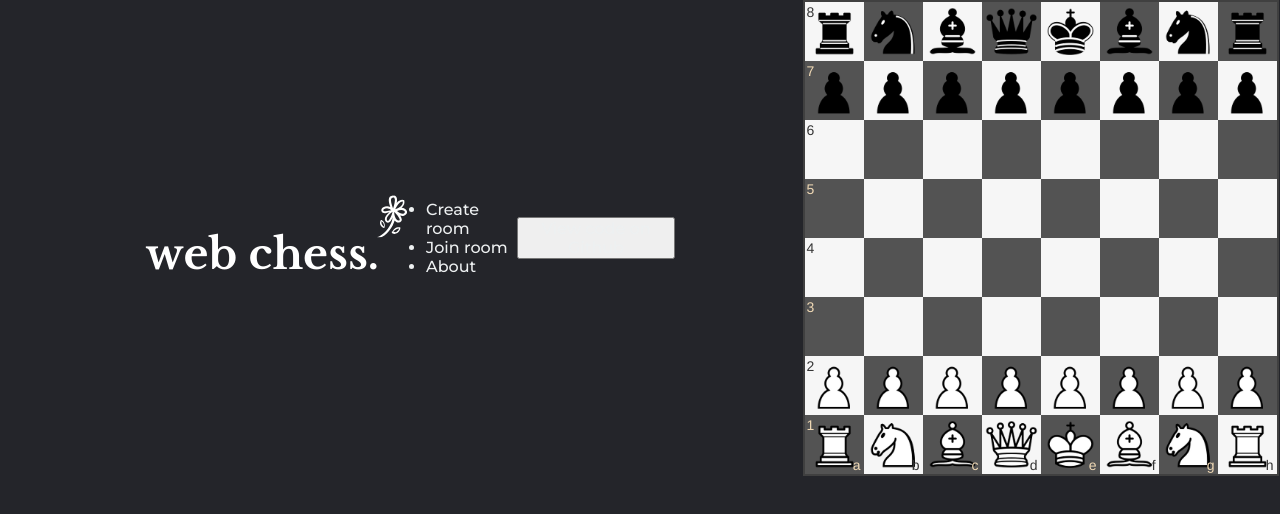
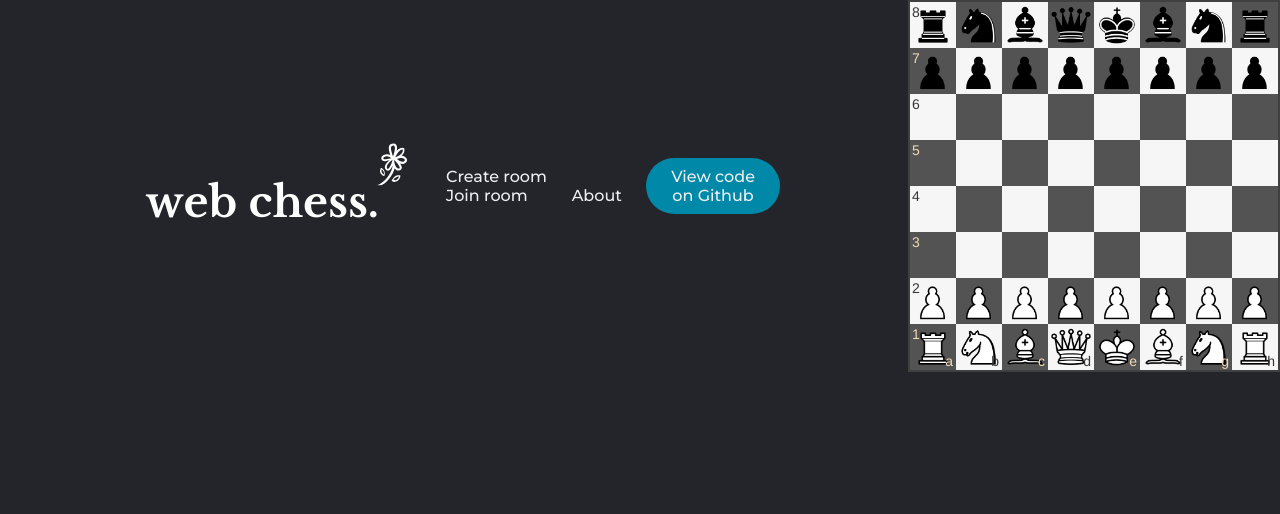
Before and after one commit to poulomi-g/Web-Chess-with-Socket.io, a website: page public/default.html in a window 1280 px wide. Drawn offline with nearby package versions, Linux system fonts and the light colour scheme; no server answers.

Commit message:
nav changes

```diff
--- a/public/default.css
+++ b/public/default.css
@@ -4,6 +4,13 @@
     box-sizing: border-box;
     margin: 0;
     padding: 0;
+}
+
+body {
+    overflow-y: auto;
+    display: flex;
+    align-items: center;
+    justify-content: center;
 }
 
 li, a, button {
@@ -19,14 +26,45 @@ header {
     justify-content: space-between;
     align-items: center;
     padding: 30px 10%;
+    float: left;
 }
-body {
-    overflow-y: auto;
-    display: flex;
-    align-items: center;
-    justify-content: center;
+
+.logo {
+    cursor: pointer;
+}
+
+.nav_links {
+    list-style: none;
+}
+
+.nav_links li {
+    display: inline-block;
+    padding: 0px 20px;
+}
+
+.nav_links li a {
+    transition: all 0.3s ease 0s;
+
+}
+
+.nav_links li a:hover {
+    color: #0088a9
+}
+
+button {
+    padding: 9px 25px;
+    background-color: rgba(0, 136, 169, 1);
+    border: none;
+    border-radius: 50px;
+    cursor: pointer;
+    transition: all 0.3s ease 0s;
+}
+
+button:hover {
+    background-color: rgba(0, 136, 169, 0.8);
 }
 
 #gameBoard {
     width: 500px;
+    float: left;
 }
```
Also changed, not shown: public/default.html (+2 -0 lines).
